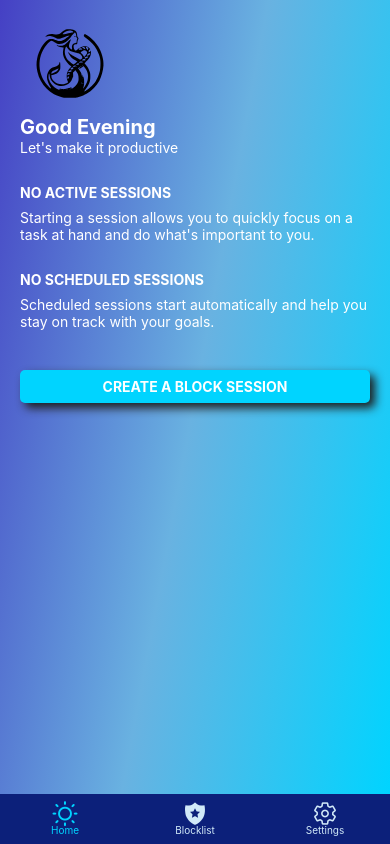
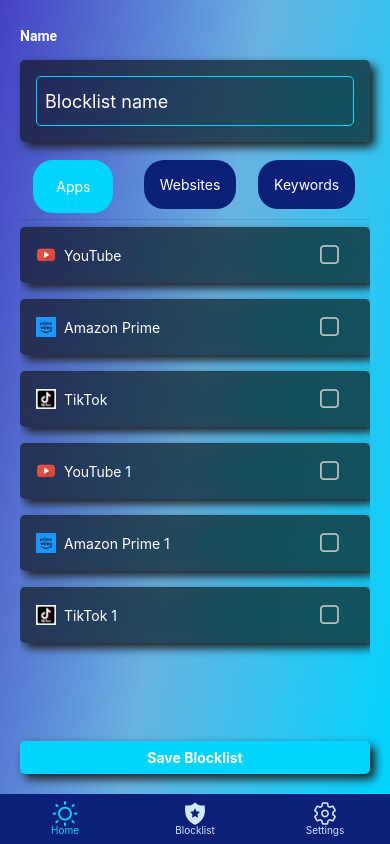
Before and after one commit to amehmeto/TiedSiren, a React Native app: screen / in a window 390 px wide. Built offline with nearby package versions, Linux system fonts and the light colour scheme.

Commit message:
feat(CreateBlocklist): first draft of CreateBlocklistScreen

```diff
--- a/package.json
+++ b/package.json
@@ -43,10 +43,12 @@
     "react-native-gesture-handler": "~2.14.0",
     "react-native-installed-application": "^1.0.6",
     "react-native-modal-datetime-picker": "^17.1.0",
+    "react-native-pager-view": "^6.2.3",
     "react-native-reanimated": "~3.6.2",
     "react-native-safe-area-context": "4.8.2",
     "react-native-screens": "~3.29.0",
     "react-native-svg": "14.1.0",
+    "react-native-tab-view": "^3.5.2",
     "react-native-uuid": "^2.0.1",
     "react-native-vector-icons": "^10.0.3",
     "react-native-web": "~0.19.6",
--- a/src/infra/installed-apps-repository/fake-data.installed-apps.repository.ts
+++ b/src/infra/installed-apps-repository/fake-data.installed-apps.repository.ts
@@ -42,6 +42,39 @@ export class FakeDataInstalledAppsRepository implements InstalledAppRepository {
         apkDir: '/data/app/tiktok-1/base.apk',
         size: 52428800,
       },
+      {
+        packageName: 'com.example.youtube',
+        versionName: '1.0.0',
+        versionCode: 1,
+        firstInstallTime: 1616161616161,
+        lastUpdateTime: 1626262626262,
+        appName: 'YouTube 1',
+        icon: YouTubeAppIcon,
+        apkDir: '/data/app/youtube-1/base.apk',
+        size: 52428800,
+      },
+      {
+        packageName: 'com.example.amazonprime',
+        versionName: '1.0.0',
+        versionCode: 1,
+        firstInstallTime: 1616161616161,
+        lastUpdateTime: 1626262626262,
+        appName: 'Amazon Prime 1',
+        icon: AmazonPrimeIcon,
+        apkDir: '/data/app/amazonprime-1/base.apk',
+        size: 52428800,
+      },
+      {
+        packageName: 'com.example.tiktok',
+        versionName: '1.0.0',
+        versionCode: 1,
+        firstInstallTime: 1616161616161,
+        lastUpdateTime: 1626262626262,
+        appName: 'TikTok 1',
+        icon: TikTokAppIcon,
+        apkDir: '/data/app/tiktok-1/base.apk',
+        size: 52428800,
+      },
     ])
   }
 }
--- a/src/react-view/design-system/components/TiedSTextInput.tsx
+++ b/src/react-view/design-system/components/TiedSTextInput.tsx
@@ -20,5 +20,6 @@ const styles = StyleSheet.create({
     borderColor: T.color.lightBlue,
     borderRadius: T.border.radius.roundedSmall,
     color: T.color.white,
+    flex: 1,
   },
 })
--- a/src/react-view/design-system/theme.ts
+++ b/src/react-view/design-system/theme.ts
@@ -30,6 +30,7 @@ export const T = {
     medium: 20,
   },
   spacing: {
+    extraExtraSmall: 2,
     extraSmall: 4,
     small: 8,
     medium: 16,
--- a/src/react-view/navigators/BottomTabNavigator.tsx
+++ b/src/react-view/navigators/BottomTabNavigator.tsx
@@ -5,6 +5,7 @@ import { T } from '../design-system/theme'
 import { BlocklistStackNavigator } from './BlocklistStackNavigator'
 import { TabScreens } from './screen-lists/TabScreens'
 import { HomeStackNavigator } from './HomeStackNavigator.tsx'
+import { CreateBlocklistScreen } from '../screens/Blocklists/CreateBlocklistScreen/CreateBlockListScreen.tsx'
 
 const Tab = createBottomTabNavigator()
 
@@ -26,8 +27,8 @@ export function BottomTabNavigator() {
     >
       <Tab.Screen
         name={TabScreens.HOME}
-        component={HomeStackNavigator}
-        // component={CreateBlockSessionScreen}
+        // component={HomeStackNavigator}
+        component={CreateBlocklistScreen}
         options={{
           tabBarIcon: ({ color, size }) => (
             <Entypo name="light-up" size={size} color={color} />
--- a/src/react-view/screens/Blocklists/CreateBlocklistScreen/CreateBlockListScreen.tsx
+++ b/src/react-view/screens/Blocklists/CreateBlocklistScreen/CreateBlockListScreen.tsx
@@ -1,4 +1,11 @@
-import { SectionList, StyleSheet, Text } from 'react-native'
+import {
+  Dimensions,
+  FlatList,
+  Pressable,
+  SectionList,
+  StyleSheet,
+  Text,
+} from 'react-native'
 import { NativeStackNavigationProp } from '@react-navigation/native-stack'
 import { ScreenList } from '../../../navigators/screen-lists/screenLists.ts'
 import { TabScreens } from '../../../navigators/screen-lists/TabScreens.ts'
@@ -6,16 +13,94 @@ import { TiedSLinearBackground } from '../../../design-system/components/TiedSLi
 import { TiedSBlurView } from '../../../design-system/components/TiedSBlurView.tsx'
 import { T } from '../../../design-system/theme'
 import { TiedSTextInput } from '../../../design-system/components/TiedSTextInput.tsx'
-import { useState } from 'react'
+import { useEffect, useState } from 'react'
+import { installedAppsRepository } from '../../../dependencies.ts'
+import { InstalledApp } from '../../../../core/installed-app/InstalledApp.ts'
+import { AndroidSelectableAppCard } from '../AndroidSelectableAppCard.tsx'
+import {
+  SceneMap,
+  TabBar,
+  TabBarProps,
+  TabView,
+  Route,
+} from 'react-native-tab-view'
+import { TiedSButton } from '../../../design-system/components/TiedSButton.tsx'
+import { HomeStackScreens } from '../../../navigators/screen-lists/HomeStackScreens.ts'
 
 type BlocklistScreenProps = {
   navigation: NativeStackNavigationProp<ScreenList, TabScreens.BLOCKLIST>
 }
 
+const renderTabBar = (props: TabBarProps<Route>) => (
+  <TabBar
+    {...props}
+    indicatorStyle={{ height: 0, display: 'none', width: 0 }}
+    renderLabel={({ route, focused, color }) => (
+      <Pressable
+        style={{
+          borderWidth: focused ? 2 : 0,
+          backgroundColor: focused ? T.color.lightBlue : T.color.darkBlue,
+          borderColor: focused ? T.color.lightBlue : T.color.darkBlue,
+          borderRadius: T.border.radius.extraRounded,
+          padding: T.spacing.medium,
+          minWidth: 80,
+          margin: 0,
+        }}
+      >
+        <Text style={{ color: 'white', textAlign: 'center' }}>
+          {route.title}
+        </Text>
+      </Pressable>
+    )}
+    style={{ backgroundColor: 'transparent' }}
+    tabStyle={{ marginLeft: 0, paddingLeft: 0 }} // Override tabStyle here
+    contentContainerStyle={{ padding: 0, flexGrow: 0 }} // Override contentContainerStyle here
+  />
+)
+
 export function CreateBlocklistScreen({
   navigation,
 }: Readonly<BlocklistScreenProps>) {
+  const [installedApps, setInstalledApps] = useState<InstalledApp[]>([])
   const [blocklistName, setBlocklistName] = useState('')
+  const [index, setIndex] = useState(0)
+  const [routes] = useState([
+    { key: 'apps', title: 'Apps' },
+    { key: 'websites', title: 'Websites' },
+    { key: 'keywords', title: 'Keywords' },
+  ])
+
+  useEffect(() => {
+    installedAppsRepository.getInstalledApps().then((apps) => {
+      setInstalledApps(apps)
+    })
+  }, [])
+
+  const renderScene = SceneMap({
+    apps: () => (
+      <FlatList
+        data={installedApps}
+        keyExtractor={(item) => item.appName}
+        renderItem={({ item }) => (
+          <AndroidSelectableAppCard app={item} onPress={() => {}} />
+        )}
+      />
+    ),
+    websites: () => (
+      <FlatList
+        data={[]}
+        keyExtractor={(item) => item}
+        renderItem={({ item }) => <Text>{item}</Text>}
+      />
+    ),
+    keywords: () => (
+      <FlatList
+        data={[]}
+        keyExtractor={(item) => item}
+        renderItem={({ item }) => <Text>{item}</Text>}
+      />
+    ),
+  })
 
   return (
     <TiedSLinearBackground>
@@ -25,8 +110,17 @@ export function CreateBlocklistScreen({
           placeholder="Blocklist name"
           onChangeText={(text) => setBlocklistName(text)}
         />
-        <SectionList sections={[]} />
       </TiedSBlurView>
+
+      <TabView
+        navigationState={{ index, routes }}
+        renderScene={renderScene}
+        onIndexChange={setIndex}
+        initialLayout={{ width: Dimensions.get('window').width }}
+        renderTabBar={renderTabBar}
+      />
+
+      <TiedSButton text={'Save Blocklist'} onPress={() => {}} />
     </TiedSLinearBackground>
   )
 }
--- a/src/react-view/screens/Home/CreateBlockSessionScreen/SelectListModal.tsx
+++ b/src/react-view/screens/Home/CreateBlockSessionScreen/SelectListModal.tsx
@@ -20,11 +20,7 @@ export function SelectListModal(
   const currentDevice: Device = {
     id: ExpoDevice.modelId ?? 'unknown',
     type: ExpoDevice.deviceType?.toString() ?? 'unknown',
-    name:
-      (ExpoDevice.manufacturer ?? 'Unknown Manufacturer') +
-      ' ' +
-      (ExpoDevice.modelName ?? 'Unknown Device') +
-      ' (this device)',
+    name: generateDeviceName(),
   }
 
   const initialItems = props.listType === 'devices' ? [currentDevice] : []
@@ -58,6 +54,15 @@ export function SelectListModal(
         : selectedItems.filter((_item) => _item.id !== item.id)
       setSelectedItems(newSelections)
     }
+  }
+
+  function generateDeviceName() {
+    return (
+      (ExpoDevice.manufacturer ?? 'Unknown Manufacturer') +
+      ' ' +
+      (ExpoDevice.modelName ?? 'Unknown Device') +
+      ' (this device)'
+    )
   }
 
   return (
```
Also changed, not shown: .eslintrc.cjs, 1 other file (tests, documents, lock files or other folders).
